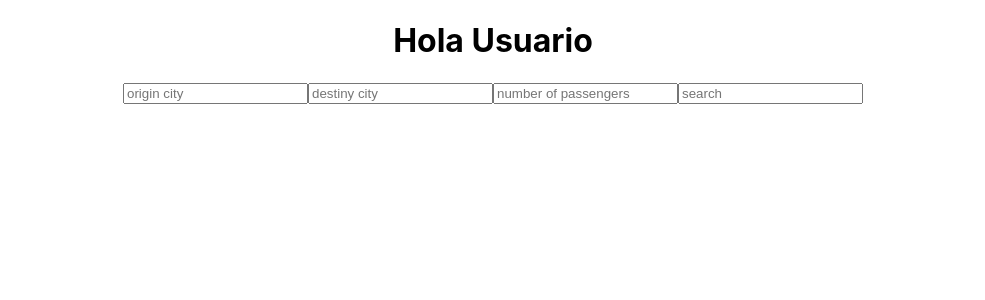
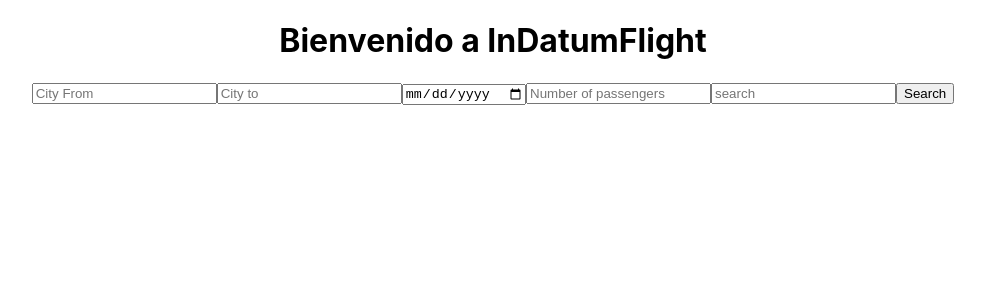
Before and after one commit to mariangelespinel19/Flight-App---InDatum, a React (Create React App) app: page / in a window 1280 px wide. Shown: the top 300 px of the page, without its empty margins (147-1132 px from the left). Built offline with nearby package versions, Linux system fonts and the light colour scheme; no server answers.

Commit message:
creation of documents in components folder and creation of folder utils

```diff
--- a/src/App.js
+++ b/src/App.js
@@ -3,13 +3,13 @@ import { useEffect, useState } from 'react';
 import SearchBar from './components/SearchBar.jsx'
 
 function App() {
-  const [flights, setflights] = useState([]);
+  const [flights, setFlights] = useState([]);
     useEffect(() => {
         fetch('https://flights-api-production.up.railway.app/api/flights')
             .then((response) => response.json())
             .then((data) => {
                 console.log(data);
-                setflights(data)
+                setFlights(data)
             })
             .catch((error) =>{
                 console.log(error.message);
@@ -18,7 +18,7 @@ function App() {
 
   return (
    <div className='App'>
-    <h1>Hola Usuario</h1>
+    <h1>Bienvenido a InDatumFlight</h1>
     <SearchBar/>
    </div>
   );
--- a/src/components/searchBar.jsx
+++ b/src/components/searchBar.jsx
@@ -4,25 +4,34 @@ export default function SearchBar(){
         <div>
             <input
                 type= "text"
-                placeholder = "origin city"
+                placeholder = "City From"
             />
 
             <input
                 type= "text"
-                placeholder = "destiny city"
+                placeholder = "City to"
             />
 
             <input
+                type= "date"
+                placeholder = "Departure date"
+            />
+
+
+            <input
                 type= "number"
-                placeholder = "number of passengers"
+                placeholder = "Number of passengers"
             />
 
             <input
                 type= "text"
                 placeholder = "search"
             />
-
+            <button type ="submit">
+                Search
+            </button>
 
         </div>
     )
+
 }
```
Also changed, not shown: src/components/Flights.jsx (added), src/components/Home.jsx (added), src/components/Modals.jsx (added), src/utils/getData.js (added).
